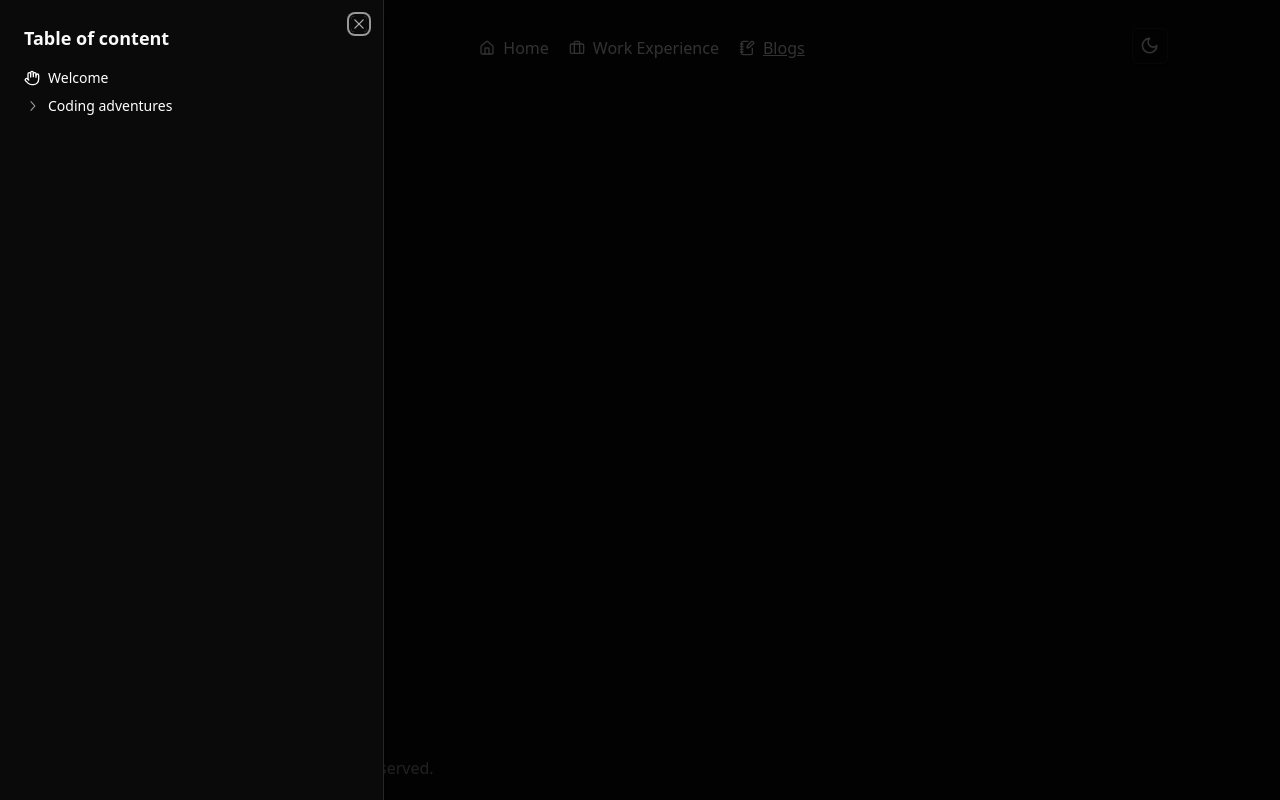
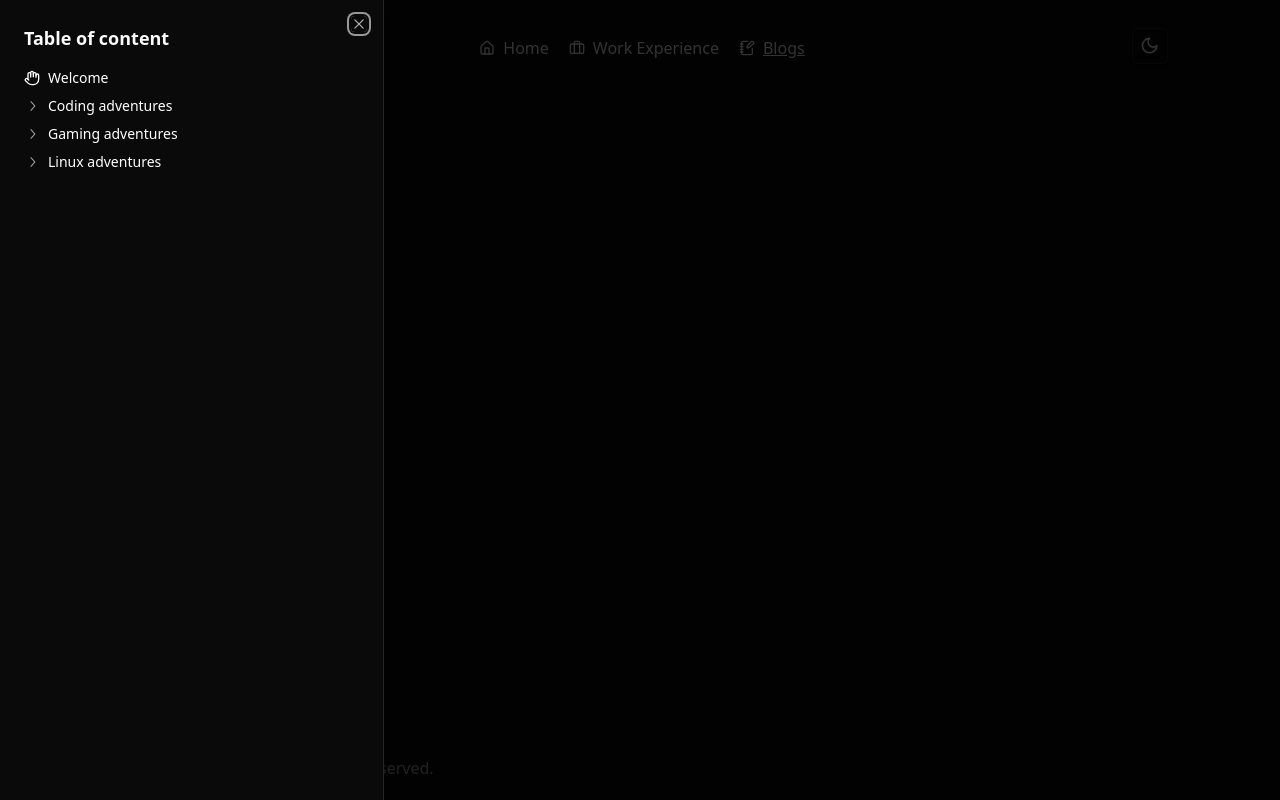
Before and after one commit to ihsaro/ihsaro.github.io, a React (Vite) app: page /blogs in a window 1280 px wide. Both pictures are taken after a click on the button 139 px from the left and 126 px from the top of the page. Built offline with nearby package versions, Linux system fonts and the light colour scheme; a web font is replaced by a local one.

Commit message:
- blogs refactoring mostly done.

```diff
--- a/src/components/framework/AccordionTree.tsx
+++ b/src/components/framework/AccordionTree.tsx
@@ -1,45 +1,50 @@
+import React from "react";
 import {
     Accordion,
     AccordionContent,
     AccordionItem,
     AccordionTrigger,
-} from "@/components/ui/table-of-content-accordion.tsx";
-import React from "react";
-import { Button } from "@/components/ui/button.tsx";
+} from "@/components/ui/table-of-content-accordion";
+import { Button } from "@/components/ui/button";
+import { RawTreeNode } from "@/models";
 
-type TreeNode = {
-    key: string;
-    title: string;
-    url: string;
-    children?: TreeNode[];
+type AccordionTreeProps = {
+    data: RawTreeNode[];
+    level?: number;
+    parentPath?: string;
 };
 
-type AccordionTreeProps = {
-    data: TreeNode[];
-    level?: number;
-};
-
-const AccordionTree: React.FC<AccordionTreeProps> = ({ data, level = 0 }) => {
+const AccordionTree: React.FC<AccordionTreeProps> = ({
+    data,
+    level = 0,
+    parentPath = "",
+}) => {
     return (
         <Accordion
             type="multiple"
-            className={level === 0 ? "w-full" : "border-muted pl-8"}
+            className={level === 0 ? "w-full" : "border-muted pl-[20px]"}
         >
-            {data.map((node) => (
+            {data.map((node) => {
+                const fullPath = `${parentPath}/${node.url}`;
+                const fullUrl = `/blogs${fullPath}`;
+
+                return (
                     <AccordionItem
+                        key={fullPath}
+                        value={fullPath}
                         className="border-0"
-                    key={node.key}
-                    value={node.key}
                     >
-                    {node.children && node.children.length > 0 ? (
+                        {node.children?.length ? (
                             <>
-                            <AccordionTrigger className="py-1 text-black dark:text-white">
+                                <AccordionTrigger className="text-wrap py-1 text-left text-black dark:text-white">
                                     {node.title}
                                 </AccordionTrigger>
+
                                 <AccordionContent className="py-1">
                                     <AccordionTree
                                         data={node.children}
                                         level={level + 1}
+                                        parentPath={fullPath}
                                     />
                                 </AccordionContent>
                             </>
@@ -47,14 +52,15 @@ const AccordionTree: React.FC<AccordionTreeProps> = ({ data, level = 0 }) => {
                             <div className="px-4 py-1 text-sm hover:underline">
                                 <Button
                                     variant="link"
-                                className="h-max px-0 py-0 text-black dark:text-white text-wrap text-left"
+                                    className="h-max text-wrap px-0 py-0 text-left text-black dark:text-white"
                                 >
-                                <a href={`/blogs/${node.url}`}>{node.title}</a>
+                                    <a href={fullUrl}>{node.title}</a>
                                 </Button>
                             </div>
                         )}
                     </AccordionItem>
-            ))}
+                );
+            })}
         </Accordion>
     );
 };
--- a/src/components/routes/blogs/TableOfContent.tsx
+++ b/src/components/routes/blogs/TableOfContent.tsx
@@ -8,85 +8,9 @@ import {
 } from "@/components/ui/sheet.tsx";
 import { AccordionTree } from "@/components/framework";
 import { Hand } from "lucide-react";
+import { BlogInventory } from "@/constants";
 
-interface Props {
-    url: string;
-}
-
-const TableOfContent: React.FC<Props> = () => {
-    const treeData = {
-        children: [
-            {
-                key: "coding-adventures",
-                title: "Coding adventures",
-                children: [
-                    {
-                        key: "c#",
-                        title: "C#",
-                        children: [
-                            {
-                                key: "why-should-you-learn-c#",
-                                url: "coding-adventures/c-sharp/handling-3rd-party-dependencies-in-clean-architecture",
-                                title: "Handling 3rd party dependencies in clean architecture",
-                            },
-                        ],
-                        url: "coding-adventures/c-sharp",
-                    },
-                ],
-                url: "coding-adventures",
-            } /*,
-            {
-                key: "gaming-adventures",
-                title: "Gaming adventures",
-                children: [
-                    {
-                        key: "bloodborne",
-                        url: "gaming-adventures/bloodborne",
-                        title: "Bloodborne",
-                    },
-                    {
-                        key: "dark-souls-1",
-                        url: "gaming-adventures/dark-souls-1",
-                        title: "Dark Souls 1",
-                    },
-                    {
-                        key: "dark-souls-2",
-                        url: "gaming-adventures/dark-souls-2",
-                        title: "Dark Souls 2",
-                    },
-                    {
-                        key: "dark-souls-3",
-                        url: "gaming-adventures/dark-souls-3",
-                        title: "Dark Souls 3",
-                    },
-                    {
-                        key: "elden-ring",
-                        url: "gaming-adventures/elden-ring",
-                        title: "Elden Ring",
-                    },
-                ],
-                url: "gaming-adventures",
-            },
-            {
-                key: "linux-adventures",
-                title: "Linux adventures",
-                children: [
-                    {
-                        key: "how-to-switch-from-windows-to-linux",
-                        url: "linux-adventures/how-to-switch-from-windows-to-linux",
-                        title: "How to switch from windows to linux?",
-                    },
-                    {
-                        key: "why-should-you-switch-from-windows-to-linux",
-                        url: "linux-adventures/why-should-you-switch-from-windows-to-linux",
-                        title: "Why should you switch from windows to linux?",
-                    },
-                ],
-                url: "linux-adventures",
-            },*/,
-        ],
-    };
-
+const TableOfContent: React.FC = () => {
     return (
         <SheetContent className="flex flex-col" side="left">
             <SheetHeader>
@@ -99,7 +23,7 @@ const TableOfContent: React.FC<Props> = () => {
                 >
                     <Hand size={16} /> Welcome
                 </a>
-                <AccordionTree data={treeData.children} />
+                <AccordionTree data={BlogInventory} />
             </SheetDescription>
         </SheetContent>
     );
--- a/src/constants/BlogInventory.ts
+++ b/src/constants/BlogInventory.ts
@@ -1,60 +1,78 @@
-import { BlogInventoryDefinition } from "@/models";
+import { RawTreeNode } from "@/models";
 import {
-    Blogs,
+    HandlingThirdPartyDependenciesInCleanArchitecture,
     CodingAdventures,
     CSharp,
-    HandlingThirdPartyDependenciesInCleanArchitecture,
 } from "@/components/routes/blogs";
 
-const CodingAdventuresBaseUrl = "/blogs/coding-adventures";
-
-const BlogInventory: Array<BlogInventoryDefinition> = [
+const BlogInventory: Array<RawTreeNode> = [
     {
-        url: "/blogs",
-        breadcrumbs: [],
-        component: Blogs,
+        component: CodingAdventures,
+        title: "Coding adventures",
+        url: "coding-adventures",
+        children: [
+            {
+                component: CSharp,
+                title: "C#",
+                url: "c-sharp",
+                children: [
+                    {
+                        component: CSharp,
+                        url: "handling-3rd-party-dependencies-in-clean-architecture",
+                        title: "Handling 3rd party dependencies in clean architecture",
+                    },
+                ],
+            },
+        ],
     },
     {
-        url: CodingAdventuresBaseUrl,
-        breadcrumbs: [
+        component: CodingAdventures,
+        title: "Gaming adventures",
+        url: "gaming-adventures",
+        children: [
             {
-                title: "Coding adventures",
-                url: CodingAdventuresBaseUrl,
+                component: CodingAdventures,
+                title: "Bloodborne",
+                url: "bloodborne",
+            },
+            {
+                component: CodingAdventures,
+                title: "Dark Souls 1",
+                url: "dark-souls-1",
+            },
+            {
+                component: CodingAdventures,
+                title: "Dark Souls 2",
+                url: "dark-souls-2",
+            },
+            {
+                component: CodingAdventures,
+                title: "Dark Souls 3",
+                url: "dark-souls-3",
+            },
+            {
+                component: CodingAdventures,
+                title: "Elden Ring",
+                url: "elden-ring",
             },
         ],
-        component: CodingAdventures,
     },
     {
-        url: `${CodingAdventuresBaseUrl}/c-sharp`,
-        breadcrumbs: [
+        component: CodingAdventures,
+        title: "Linux adventures",
+        url: "linux-adventures",
+        children: [
             {
-                title: "Coding adventures",
-                url: CodingAdventuresBaseUrl,
+                component: CodingAdventures,
+                title: "How to switch from windows to linux?",
+                url: "how-to-switch-from-windows-to-linux",
             },
             {
-                title: "C#",
-                url: `${CodingAdventuresBaseUrl}/c-sharp`,
+                component: CodingAdventures,
+                title: "Why should you switch from windows to linux?",
+                url: "why-should-you-switch-from-windows-to-linux",
             },
         ],
-        component: CSharp,
-    },
-    {
-        url: `${CodingAdventuresBaseUrl}/c-sharp/handling-3rd-party-dependencies-in-clean-architecture`,
-        breadcrumbs: [
-            {
-                title: "Coding adventures",
-                url: CodingAdventuresBaseUrl,
-            },
-            {
-                title: "C#",
-                url: `${CodingAdventuresBaseUrl}/c-sharp`,
-            },
-            {
-                title: "Handling 3rd party dependencies in clean architecture",
-                url: `${CodingAdventuresBaseUrl}/c-sharp/handling-3rd-party-dependencies-in-clean-architecture`,
-            },
-        ],
-        component: HandlingThirdPartyDependenciesInCleanArchitecture,
     },
 ];
 
--- a/src/lib/utils.ts
+++ b/src/lib/utils.ts
@@ -1,5 +1,6 @@
 import { type ClassValue, clsx } from "clsx";
 import { twMerge } from "tailwind-merge";
+import { ExpandedPath, RawTreeNode } from "@/models";
 
 export const cn = (...inputs: ClassValue[]) => twMerge(clsx(inputs));
 
@@ -38,6 +39,43 @@ export const getDateDifference = (initial: Date, final: Date) => {
     return { years, months, days };
 };
 
+export const getExpandedPaths = (
+    nodes: RawTreeNode[],
+    currentPath: string,
+    parentPath = "",
+): ExpandedPath[] => {
+    for (const node of nodes) {
+        const fullPath = `${parentPath}/${node.url}`;
+
+        if (currentPath === `/blogs${fullPath}`) {
+            return [
+                { component: node.component, title: node.title, url: fullPath },
+            ];
+        }
+
+        if (node.children) {
+            const childPaths = getExpandedPaths(
+                node.children,
+                currentPath,
+                fullPath,
+            );
+
+            if (childPaths.length > 0) {
+                return [
+                    {
+                        component: node.component,
+                        title: node.title,
+                        url: fullPath,
+                    },
+                    ...childPaths,
+                ];
+            }
+        }
+    }
+
+    return [];
+};
+
 const isLeapYear = (year: number) => {
     return year % 4 === 0 && (year % 100 !== 0 || year % 400 === 0);
 };
--- a/src/models/index.ts
+++ b/src/models/index.ts
@@ -1,3 +1,4 @@
-import BlogInventoryDefinition from "@/models/BlogInventoryDefinition";
+import ExpandedPath from "./ExpandedPath";
+import RawTreeNode from "./RawTreeNode";
 
-export type { BlogInventoryDefinition };
+export type { ExpandedPath, RawTreeNode };
--- a/src/pages/Blogs.tsx
+++ b/src/pages/Blogs.tsx
@@ -8,19 +8,20 @@ import { Sheet, SheetTrigger } from "@/components/ui/sheet";
 import { Button } from "@/components/ui/button";
 import { BookOpen } from "lucide-react";
 import { useLocation } from "react-router-dom";
-import { BlogInventoryDefinition } from "@/models";
 import { BlogInventory } from "@/constants";
 import NotFound from "@/pages/NotFound";
+import { getExpandedPaths } from "@/lib/utils.ts";
+import { Blogs as RootBlogsPage } from "@/components/routes/blogs";
 
 const Blogs: React.FC = () => {
     const location = useLocation();
     const { pathname } = location;
 
-    const blog: BlogInventoryDefinition | undefined = BlogInventory.find(
-        (x) => x.url === pathname,
-    );
+    const expanded = getExpandedPaths(BlogInventory, pathname);
 
-    if (blog) {
+    const blog = expanded.find((x) => `/blogs${x.url}` === pathname);
+
+    if (pathname === "/blogs" || blog) {
         return (
             <PageLayout selected="BLOGS">
                 <Sheet>
@@ -33,14 +34,13 @@ const Blogs: React.FC = () => {
                                 <BookOpen size={20} />
                             </Button>
                         </SheetTrigger>
-                        <TableOfContentBreadcrumb blog={blog} />
+                        <TableOfContentBreadcrumb paths={expanded} />
                     </div>
-                    {blog && (
-                        <div className="mt-3 text-justify">
-                            <blog.component />
-                        </div>
-                    )}
-                    <TableOfContent url={blog.url} />
+                    <div className="mt-3 text-justify">
+                        {blog && pathname !== "/blogs" && <blog.component />}
+                        {pathname === "/blogs" && <RootBlogsPage />}
+                    </div>
+                    <TableOfContent />
                 </Sheet>
             </PageLayout>
         );
```
Also changed, not shown: src/components/routes/blogs/TableOfContentBreadcrumb.tsx (+7 -8 lines), src/models/BlogInventoryDefinition.ts (deleted, +0 -10 lines), src/models/ExpandedPath.ts (added, +9 -0 lines), src/models/RawTreeNode.ts (added, +10 -0 lines). Lines whose indentation alone changed are shown as unchanged.
